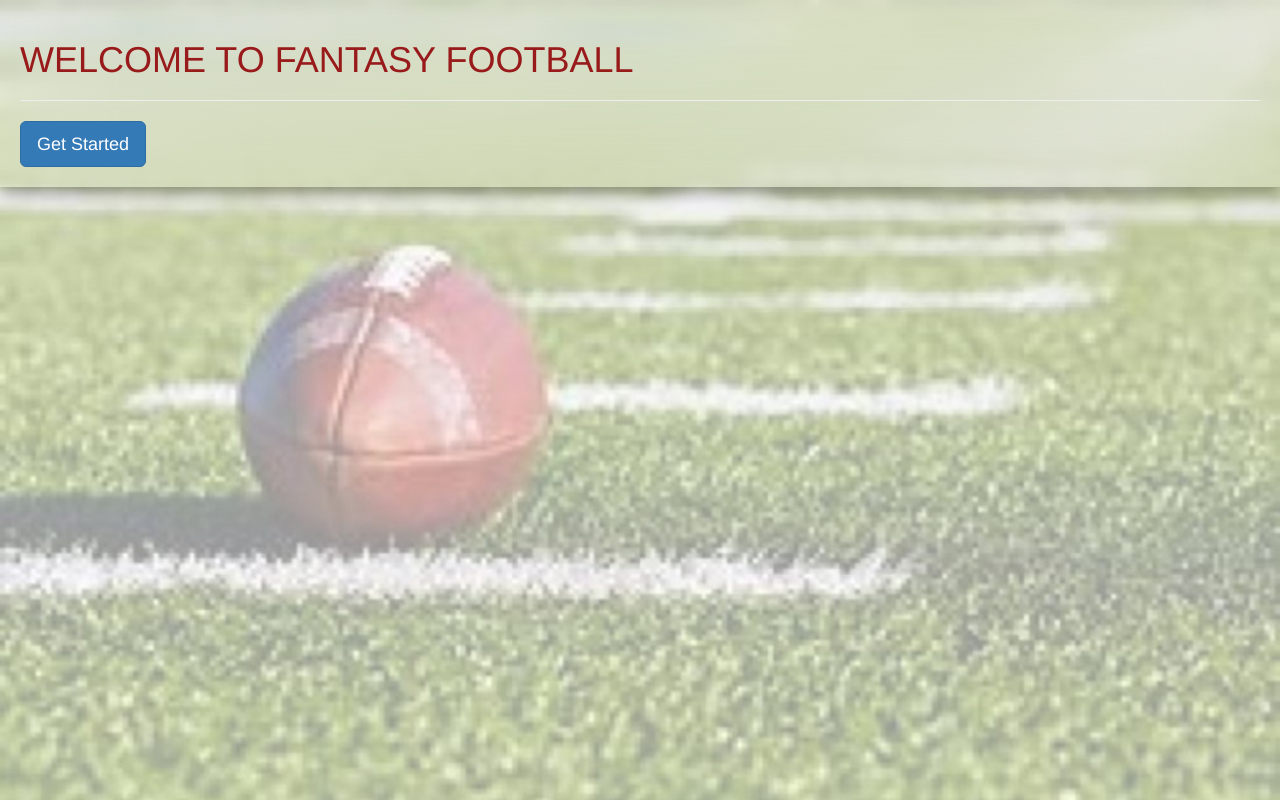
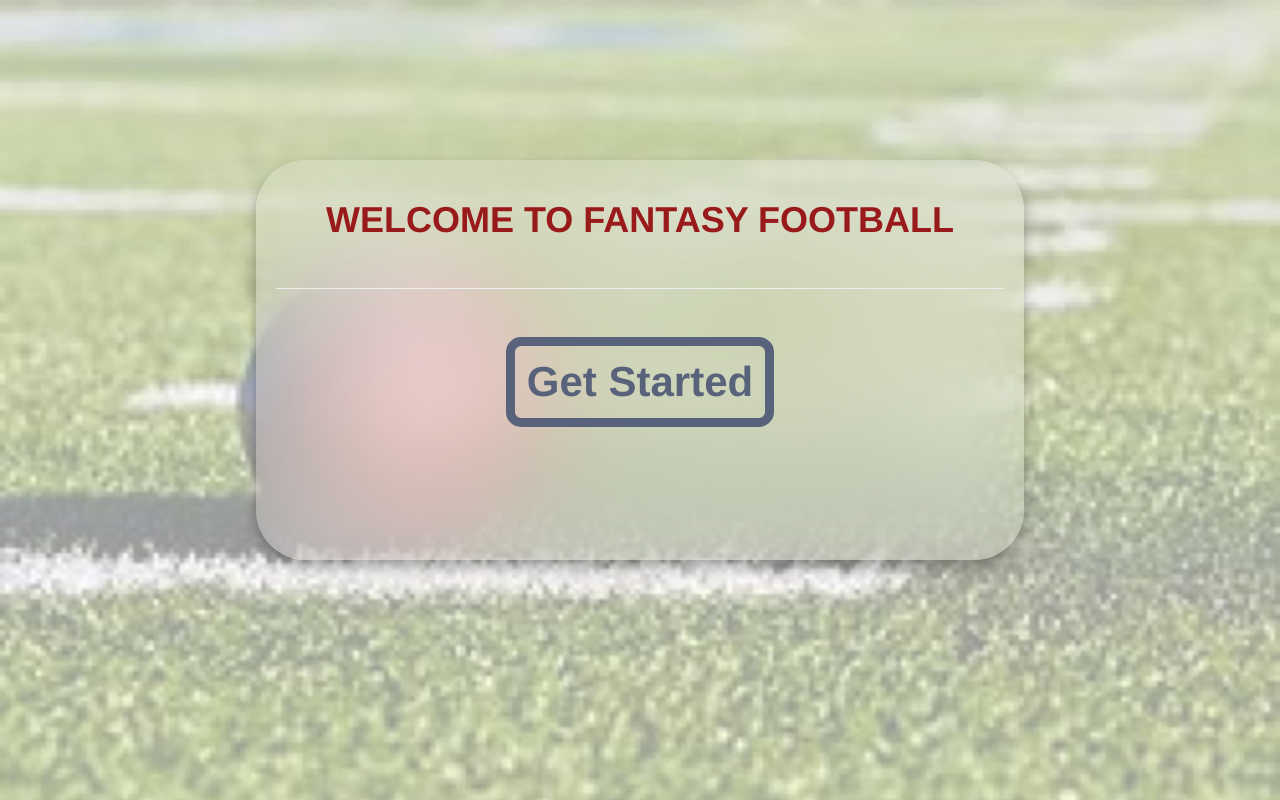
Before and after one commit to SJSU272LabF18/FantasyFootball, a Flask app: page / in a window 1280 px wide. Run offline with Flask 2, Linux system fonts and the light colour scheme; some libraries are stand-ins or nearby versions.

Commit message:
apply some jumbotron style

```diff
--- a/templates/index.html
+++ b/templates/index.html
@@ -15,7 +15,7 @@
     <div class="frosted-glass">
         <h1 style="color: #991a1a;">WELCOME TO FANTASY FOOTBALL</h1>
         <hr>
-        <a class= "btn btn-primary btn-lg" href="homePage.html">Get Started</a>
+        <a class= "btn" href="homePage.html">Get Started</a>
     </div>
 </body>
 </html>
--- a/templates/styles.css
+++ b/templates/styles.css
@@ -17,16 +17,20 @@ button:hover {
     box-shadow: 0 12px 16px 0 rgba(0,0,0,0.24),0 17px 50px 0 rgba(0,0,0,0.19);
 }
 .frosted-glass {
-  width: 100%;
-  height: auto;
+    width: 60%;
+    height: 400px;
     background: inherit;
-  position: relative;
+    position: absolute;
+    top: 20%;
+    left: 20%;
     z-index: 1;
     overflow: hidden;
     margin: 0 auto;
     padding: 2rem;
     box-sizing: border-box;
     box-shadow: 0 .5em 1em rgba(0,0,0,.3);
+    text-align: center;
+    border-radius: 50px;
 }
 
 .frosted-glass::before {
@@ -39,3 +43,23 @@ button:hover {
     filter: blur(50px);
     margin: -20px;
 }
+
+.btn{
+	font-size: 3em;
+	border-radius: 15px;
+	border: #58627a solid 9px;
+	color: #58627a;
+	font-weight: bold;
+}
+.btn:hover{
+	background-color: #58627a;
+	color: #fff;
+}
+hr{
+	margin-top: 48px;
+	margin-bottom: 48px;
+}
+
+.frosted-glass h1{
+	font-weight: bold;
+}
```
Lines whose indentation alone changed are shown as unchanged.
